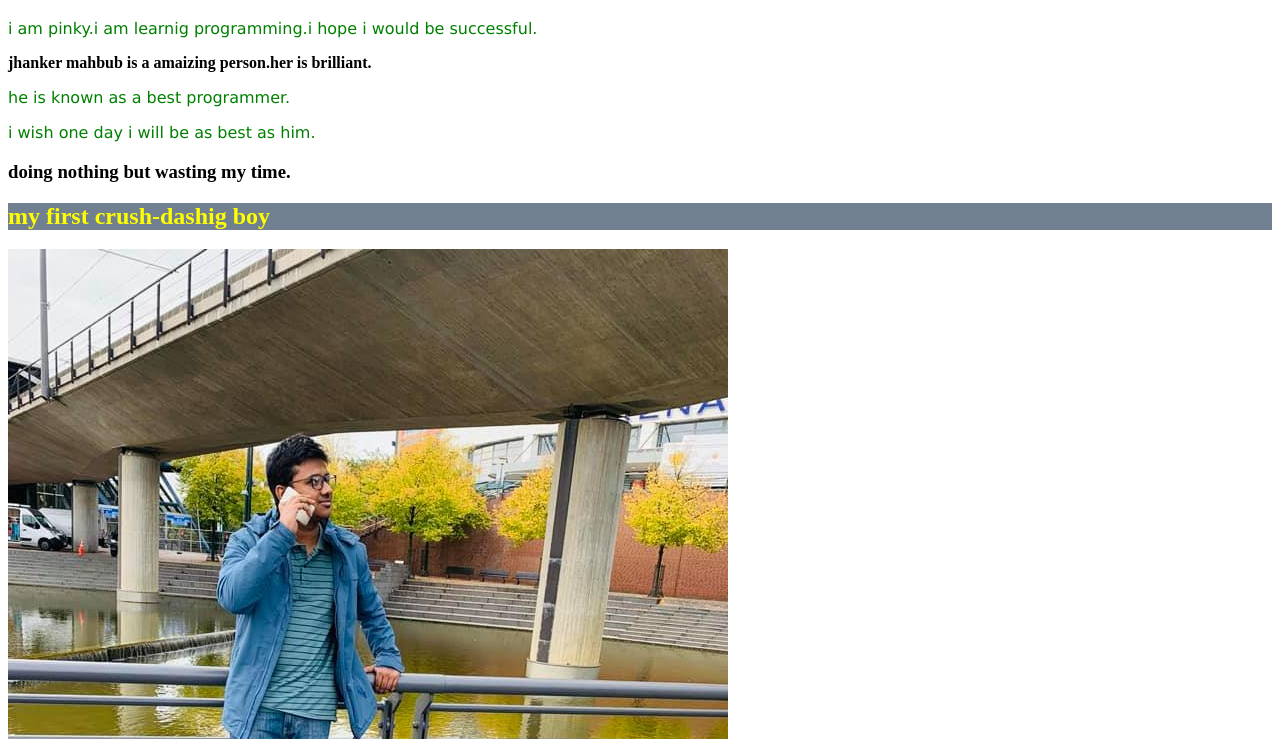
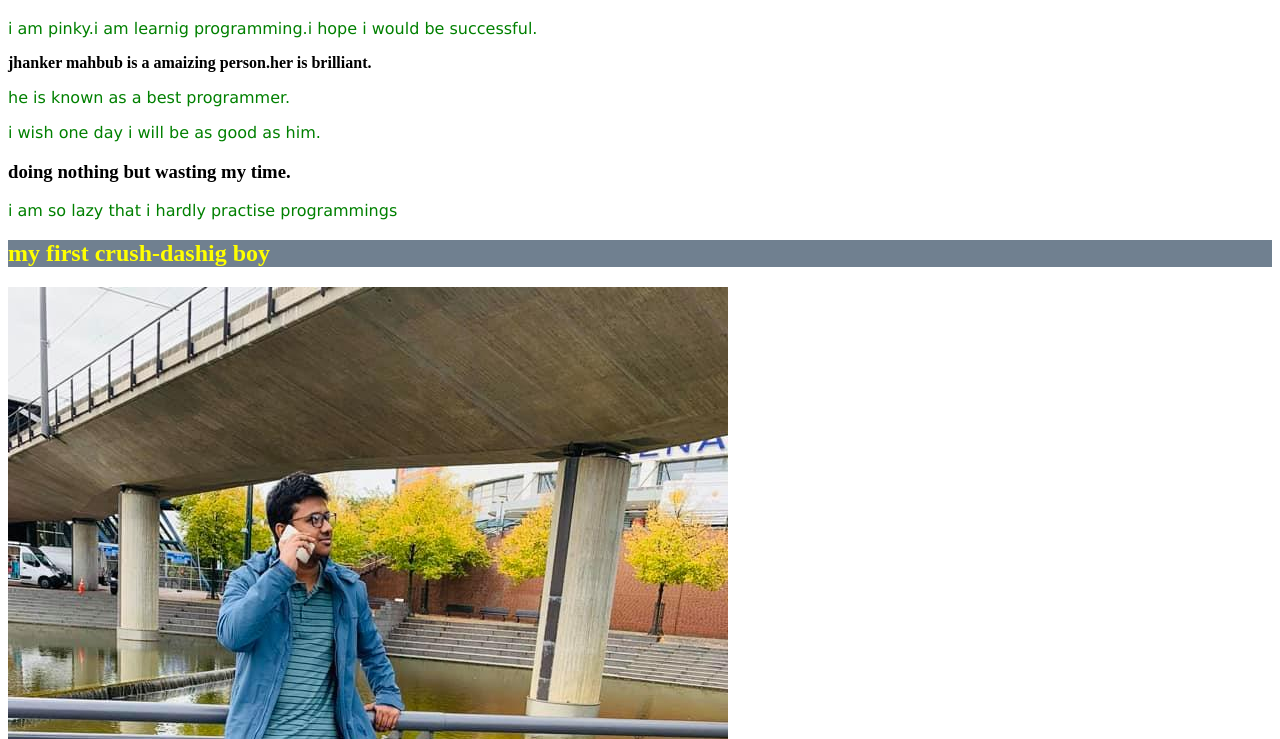
Before and after one commit to JannatulFerdaus390/my-first-website, a plain HTML site: page index.html in a window 1280 px wide. Shown: the part 61-800 px from the top of the page. Drawn offline with Linux system fonts and the light colour scheme.

Commit message:
add topics

```diff
--- a/index.html
+++ b/index.html
@@ -26,8 +26,9 @@
    <p>i am pinky.i am learnig programming.i hope i would be successful.</p>
    <b>jhanker mahbub is a amaizing person.her is brilliant.</b>
    <p>he is known as a best programmer.</p>
-   <p>i wish one day i will be as best as him.</p>
+   <p>i wish one day i will be as good as him.</p>
 <h3>doing nothing but wasting my time.</h3>
+<p>i am so lazy that i hardly practise programmings</p>
 <h2>my first crush-dashig boy</h2>
 <img src="habibu.jpg" alt="">
 </body>
```
